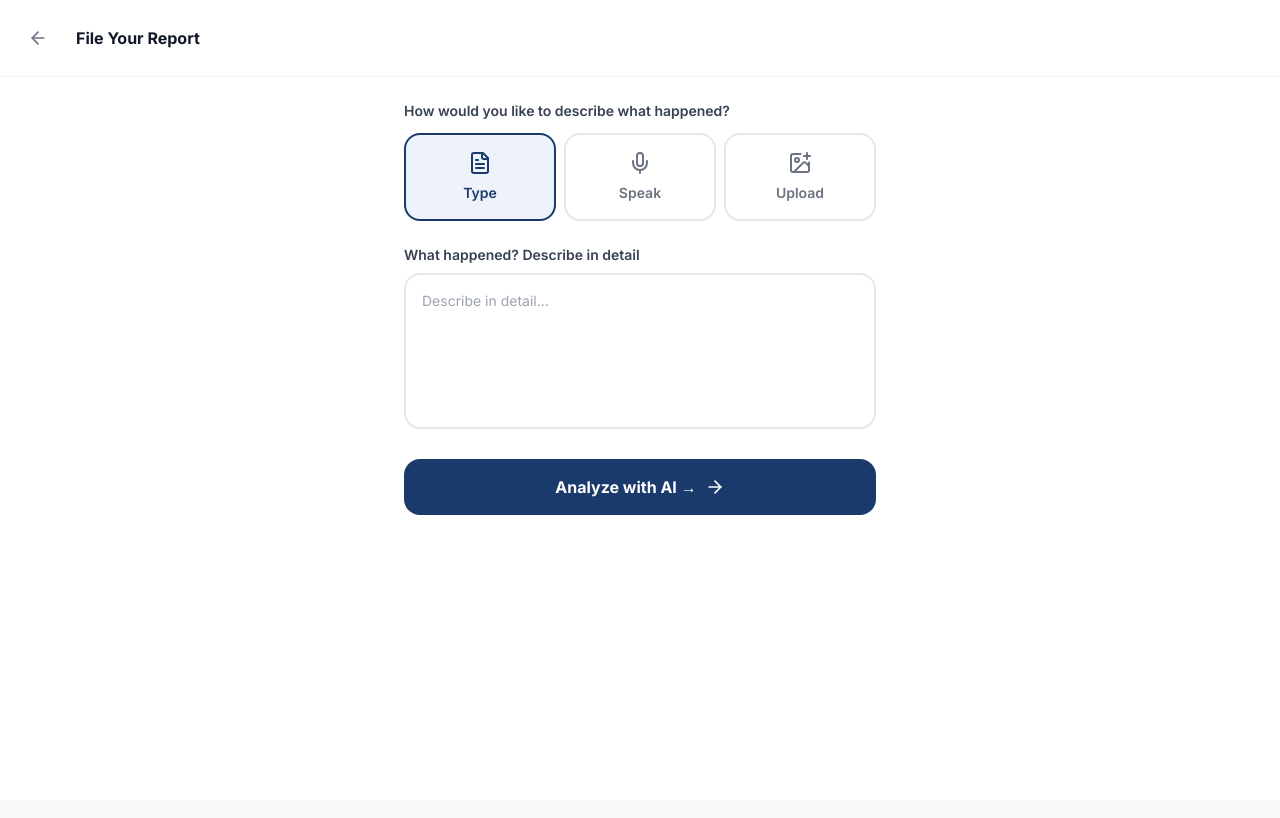
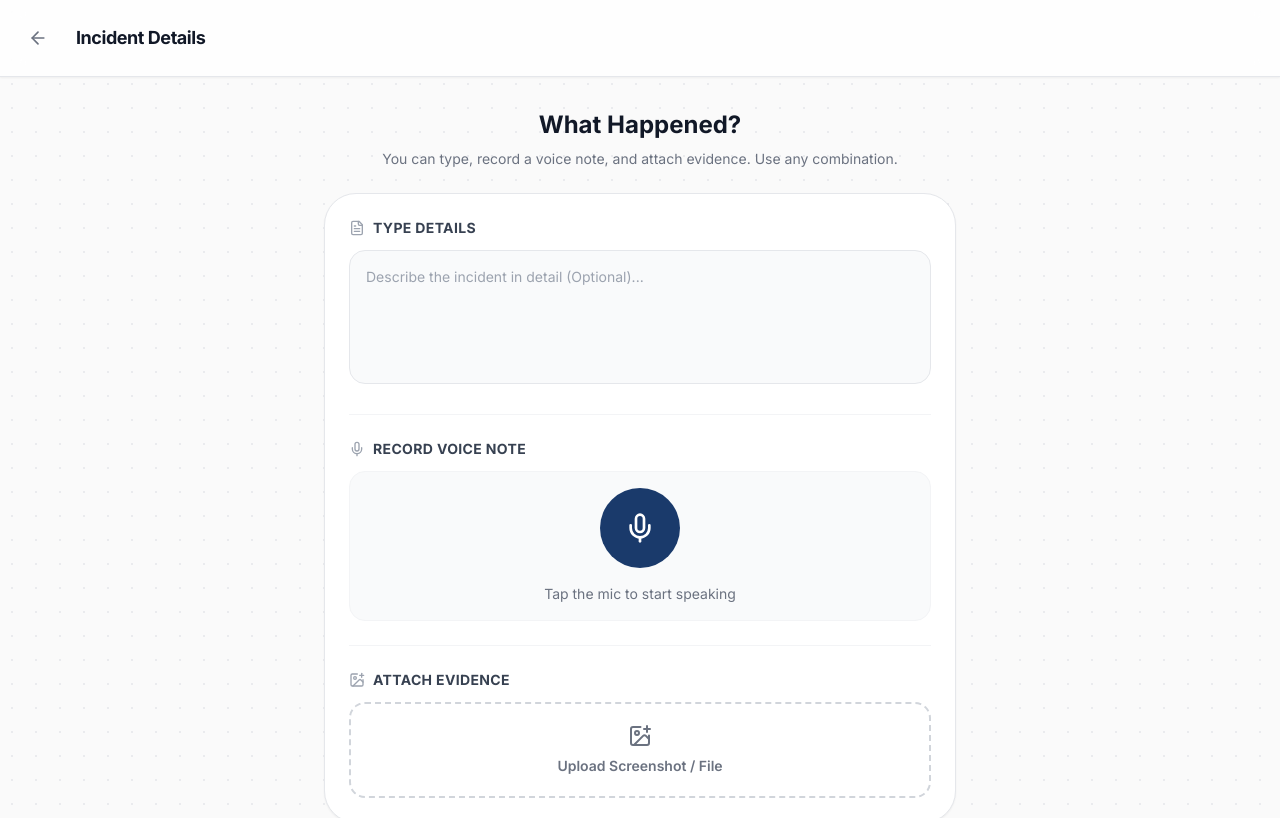
Before and after one commit to amrudhvishal25-ops/samarthan-ai-triage, a Next.js app: page /intake in a window 1280 px wide. Shown: the top 818 px of the page. Built offline with nearby package versions, Linux system fonts and the light colour scheme.

Commit message:
feat: Unified intake form allowing Text + Voice + Image combinations

```diff
--- a/src/app/intake/page.tsx
+++ b/src/app/intake/page.tsx
@@ -1,72 +1,73 @@
 'use client'
 
-import { useState, useRef, useEffect, Suspense } from 'react'
+import React, { useState, useEffect, useRef, Suspense } from 'react'
 import { useRouter, useSearchParams } from 'next/navigation'
 import { motion, AnimatePresence } from 'framer-motion'
-import { Mic, ImagePlus, FileText, ArrowLeft, ArrowRight, AlertCircle, Edit3, CheckCircle2 } from 'lucide-react'
+import {
+  ArrowLeft, ArrowRight, AlertCircle, FileText,
+  Mic, ImagePlus, ShieldAlert, CheckCircle2, X
+} from 'lucide-react'
 import { useTriage } from '@/context/TriageContext'
-import { SCENARIOS, TriageResult } from '@/data/scenarios'
+import { SCENARIOS } from '@/data/scenarios'
 import AudioRecorder from '@/components/AudioRecorder'
 import LoadingTriage from '@/components/LoadingTriage'
-import clsx from 'clsx'
-
-type InputMode = 'voice' | 'screenshot' | 'text'
 
 function IntakeContent() {
   const router = useRouter()
   const searchParams = useSearchParams()
   const categoryParam = searchParams.get('category')
+  const autoStartParam = searchParams.get('autoStart')
   const textParam = searchParams.get('text')
-  const modeParam = searchParams.get('mode') as InputMode | null
-  const autoStartParam = searchParams.get('autoStart')
 
-  const { language, scenarioId, setTriageResult, isLoading, setIsLoading, sharedImage } = useTriage()
+  const { language, scenarioId, setTriageResult, sharedImage, setSharedImage } = useTriage()
   const hi = language === 'hi'
+  const scenario = SCENARIOS.find(s => s.id === scenarioId)
 
-  const [inputMode, setInputMode] = useState<InputMode>('text')
   const [textValue, setTextValue] = useState('')
   const [audioBlob, setAudioBlob] = useState<Blob | null>(null)
   const [imageFile, setImageFile] = useState<File | null>(null)
-  const [error, setError] = useState<string | null>(null)
+
+  const [isLoading, setIsLoading] = useState(false)
+  const [error, setError] = useState('')
   const fileRef = useRef<HTMLInputElement>(null)
   const hasAutoStarted = useRef(false)
 
-  const scenario = scenarioId ? SCENARIOS.find((s) => s.id === scenarioId) : null
+  // Package all modalities and send to AI
+  const handleAIAnalyze = async (forcedText?: string, forcedImg?: File) => {
+    setIsLoading(true)
+    setError('')
+    try {
+      const formData = new FormData()
+      formData.append('language', language)
+      if (categoryParam && categoryParam !== 'auto') {
+        formData.append('fraudType', categoryParam)
+      }
 
-  const handleAIAnalyze = async (overrideText?: string | React.MouseEvent, overrideImage?: File) => {
-    setError(null)
-    const textToSubmit = typeof overrideText === 'string' ? overrideText : textValue
-    const imageToSubmit = overrideImage instanceof File ? overrideImage : imageFile
+      if (scenario) {
+        formData.append('scenarioId', scenario.id)
+      }
 
-    if (!scenarioId) {
-      if (inputMode === 'text' && !textToSubmit.trim()) {
-        setError(hi ? 'कृपया अपना विवरण लिखें।' : 'Please describe what happened.')
-        return
+      const finalTxt = forcedText || textValue
+      if (finalTxt.trim()) {
+        formData.append('text', finalTxt)
       }
-      if (inputMode === 'voice' && !audioBlob) {
-        setError(hi ? 'कृपया पहले रिकॉर्डिंग करें।' : 'Please record your account first.')
-        return
+
+      if (audioBlob) {
+        formData.append('audio', audioBlob, 'recording.webm')
       }
-      if (inputMode === 'screenshot' && !imageToSubmit) {
-        setError(hi ? 'कृपया स्क्रीनशॉट अपलोड करें।' : 'Please upload a screenshot.')
-        return
+
+      const finalImg = forcedImg || imageFile
+      if (finalImg) {
+        formData.append('image', finalImg)
       }
-    }
 
-    setIsLoading(true)
+      const resp = await fetch('/api/triage', {
+        method: 'POST',
+        body: formData
+      })
 
-    try {
-      const fd = new FormData()
-      if (scenarioId) fd.append('scenarioId', scenarioId)
-      if (categoryParam) fd.append('category', categoryParam)
-      if (textToSubmit.trim()) fd.append('textInput', textToSubmit)
-      if (audioBlob) fd.append('audio', audioBlob, 'recording.webm')
-      if (imageToSubmit) fd.append('image', imageToSubmit)
-
-      const resp = await fetch('/api/triage', { method: 'POST', body: fd })
       if (!resp.ok) {
-        const data = await resp.json()
-        throw new Error(data.error || 'Failed to analyze')
+        throw new Error('Failed to process. Please try again.')
       }
 
       const result = await resp.json()
@@ -79,20 +80,11 @@ function IntakeContent() {
     }
   }
 
+  // Pre-fill states from query params / context
   useEffect(() => {
-    let modeChanged = false;
-    if (modeParam && ['text', 'voice', 'screenshot'].includes(modeParam) && modeParam !== inputMode) {
-      setInputMode(modeParam)
-      modeChanged = true;
-      if (modeParam === 'screenshot' && !imageFile && fileRef.current) {
-        setTimeout(() => fileRef.current?.click(), 150)
-      }
-    }
+    const decodedText = textParam ? decodeURIComponent(textParam) : ''
+    if (decodedText && !textValue) setTextValue(decodedText)
 
-    const decodedText = textParam ? decodeURIComponent(textParam) : ''
-    if (decodedText && !textValue) {
-      setTextValue(decodedText)
-    }
     if (sharedImage && !imageFile) {
       setImageFile(sharedImage)
     }
@@ -101,13 +93,9 @@ function IntakeContent() {
       if (decodedText) {
         hasAutoStarted.current = true
         handleAIAnalyze(decodedText)
-      } else if (sharedImage) {
-        hasAutoStarted.current = true
-        handleAIAnalyze(undefined, sharedImage)
       }
     }
-  }, [textParam, modeParam, autoStartParam, sharedImage])
-
+  }, [textParam, autoStartParam, sharedImage])
 
 
   if (isLoading) {
@@ -118,31 +106,26 @@ function IntakeContent() {
     )
   }
 
-  // --- RENDER INPUT STEP ---
-  const inputModes: { id: InputMode; label: string; labelHi: string; Icon: React.ElementType }[] = [
-    { id: 'text', label: 'Type', labelHi: 'टाइप करें', Icon: FileText },
-    { id: 'voice', label: 'Speak', labelHi: 'बोलें', Icon: Mic },
-    { id: 'screenshot', label: 'Upload', labelHi: 'अपलोड करें', Icon: ImagePlus },
-  ]
-
   let categoryLabel = categoryParam
   if (categoryParam === 'auto') categoryLabel = hi ? 'AI ऑटो-डिटेक्ट' : 'AI Auto-Detect'
 
   return (
-    <main className="min-h-screen bg-white flex flex-col pb-10">
-      <div className="flex items-center gap-3 px-5 py-4 border-b border-gray-100 bg-white sticky top-0 z-10">
+    <main className="min-h-screen bg-[#fafafa] flex flex-col pb-20 relative">
+      <div className="absolute inset-0 z-0 opacity-40 pointer-events-none" style={{ backgroundImage: 'radial-gradient(#d1d5db 1px, transparent 1px)', backgroundSize: '24px 24px' }}></div>
+
+      <div className="flex items-center gap-3 px-5 py-4 border-b border-gray-200 bg-white/80 backdrop-blur-md sticky top-0 z-50 shadow-sm">
         <button
           onClick={() => router.back()}
-          className="p-2 rounded-xl hover:bg-gray-100 text-gray-500 transition-colors"
+          className="p-2 rounded-full hover:bg-gray-100 text-gray-500 transition-colors"
         >
           <ArrowLeft className="w-5 h-5" />
         </button>
         <div className="flex-1">
-          <h1 className="font-bold text-gray-900 text-base">
-            {hi ? 'अपनी शिकायत दर्ज करें' : 'File Your Report'}
+          <h1 className="font-bold text-gray-900 text-lg tracking-tight">
+            {hi ? 'शिकायत विवरण' : 'Incident Details'}
           </h1>
           {(scenario || categoryLabel) && (
-            <p className="text-xs text-saffron font-semibold mt-0.5">
+            <p className="text-xs text-blue-600 font-semibold mt-0.5">
               {scenario
                 ? (hi ? `सैंडबॉक्स: ${scenario.titleHi}` : `Sandbox: ${scenario.title}`)
                 : (hi ? `श्रेणी: ${categoryLabel}` : `Category: ${categoryLabel}`)}
@@ -151,14 +134,16 @@ function IntakeContent() {
         </div>
       </div>
 
-      <div className="flex-1 px-5 py-6 space-y-6 max-w-lg mx-auto w-full">
+      <div className="flex-1 px-5 py-8 space-y-8 max-w-2xl mx-auto w-full relative z-10">
+
         {scenario && (
           <motion.div
             initial={{ opacity: 0, y: -10 }}
             animate={{ opacity: 1, y: 0 }}
-            className="bg-civic-blueLight border border-civic-blue/20 rounded-2xl p-4"
+            className="bg-blue-50 border border-blue-200 rounded-2xl p-5 shadow-sm"
           >
-            <p className="text-xs font-bold text-civic-blue mb-1 uppercase tracking-wide">
+            <p className="text-xs font-bold text-blue-600 mb-2 uppercase tracking-wide flex items-center gap-2">
+              <ShieldAlert className="w-4 h-4" />
               {hi ? 'सैंडबॉक्स मोड — काल्पनिक डेटा' : 'Sandbox Mode — Synthetic Data'}
             </p>
             <p className="text-gray-700 text-sm leading-relaxed">
@@ -167,71 +152,85 @@ function IntakeContent() {
           </motion.div>
         )}
 
-        {!scenario && (
-          <div>
-            <label className="block text-sm font-semibold text-gray-700 mb-3">
-              {hi ? 'अपना विवरण कैसे देना चाहेंगे?' : 'How would you like to describe what happened?'}
-            </label>
-            <div className="grid grid-cols-3 gap-2">
-              {inputModes.map(({ id, label, labelHi, Icon }) => (
-                <button
-                  key={id}
-                  onClick={() => setInputMode(id)}
-                  className={clsx(
-                    'flex flex-col items-center gap-2 p-4 rounded-2xl border-2 transition-all font-semibold text-sm',
-                    inputMode === id
-                      ? 'border-civic-blue bg-civic-blueLight text-civic-blue'
-                      : 'border-gray-200 bg-white text-gray-500 hover:border-gray-300'
-                  )}
-                >
-                  <Icon className="w-6 h-6" />
-                  {hi ? labelHi : label}
-                </button>
-              ))}
-            </div>
+        <div className="space-y-6">
+          <div className="text-center mb-6">
+            <h2 className="text-2xl font-bold text-gray-900 mb-2">
+              {hi ? 'क्या हुआ?' : 'What Happened?'}
+            </h2>
+            <p className="text-gray-500 text-sm">
+              {hi ? 'आप टाइप कर सकते हैं, बोल सकते हैं या सबूत (स्क्रीनशॉट) जोड़ सकते हैं।' : 'You can type, record a voice note, and attach evidence. Use any combination.'}
+            </p>
           </div>
-        )}
 
-        <AnimatePresence mode="wait">
-          {(!scenario && inputMode === 'text') || scenario ? (
-            <motion.div key="text" initial={{ opacity: 0 }} animate={{ opacity: 1 }} exit={{ opacity: 0 }}>
-              <label className="block text-sm font-semibold text-gray-700 mb-2">
-                {scenario
-                  ? (hi ? 'या अपना विवरण जोड़ें (वैकल्पिक)' : 'Or add your own details (optional)')
-                  : (hi ? 'क्या हुआ? विस्तार से बताएं' : 'What happened? Describe in detail')}
+          <div className="bg-white rounded-[32px] border border-gray-200 p-6 shadow-sm space-y-6">
+
+            {/* TEXT INPUT */}
+            <div>
+              <label className="flex items-center gap-2 text-sm font-bold text-gray-700 mb-3 uppercase tracking-wide">
+                <FileText className="w-4 h-4 text-gray-400" />
+                {hi ? 'विवरण टाइप करें' : 'Type Details'}
               </label>
               <textarea
                 value={textValue}
                 onChange={(e) => setTextValue(e.target.value)}
-                rows={6}
-                placeholder={hi ? 'विस्तार से बताएं...' : 'Describe in detail...'}
-                className="w-full rounded-2xl border-2 border-gray-200 focus:border-civic-blue focus:outline-none p-4 text-sm text-gray-700 resize-none transition-colors"
+                rows={5}
+                placeholder={hi ? 'विस्तार से बताएं (वैकल्पिक)...' : 'Describe the incident in detail (Optional)...'}
+                className="w-full rounded-2xl border border-gray-200 focus:border-blue-500 focus:ring-4 focus:ring-blue-50 p-4 text-sm text-gray-900 resize-none transition-all outline-none bg-gray-50"
               />
-            </motion.div>
-          ) : null}
+            </div>
 
-          {!scenario && inputMode === 'voice' && (
-            <motion.div key="voice" initial={{ opacity: 0 }} animate={{ opacity: 1 }} exit={{ opacity: 0 }}>
-              <AudioRecorder language={language} onAudioReady={setAudioBlob} />
-            </motion.div>
-          )}
+            <div className="h-px w-full bg-gray-100 my-2"></div>
 
-          {!scenario && inputMode === 'screenshot' && (
-            <motion.div key="screenshot" initial={{ opacity: 0 }} animate={{ opacity: 1 }} exit={{ opacity: 0 }} className="space-y-3">
-              <button
-                onClick={() => fileRef.current?.click()}
-                className={clsx(
-                  'w-full h-36 rounded-2xl border-2 border-dashed flex flex-col items-center justify-center gap-2',
-                  imageFile ? 'border-green-400 bg-green-50 text-green-700' : 'border-gray-300 text-gray-400'
-                )}
-              >
-                <ImagePlus className="w-8 h-8" />
-                <span className="text-sm font-medium">{imageFile ? imageFile.name : (hi ? 'फ़ाइल चुनें' : 'Choose file')}</span>
-              </button>
+            {/* VOICE INPUT */}
+            <div>
+              <label className="flex items-center gap-2 text-sm font-bold text-gray-700 mb-3 uppercase tracking-wide">
+                <Mic className="w-4 h-4 text-gray-400" />
+                {hi ? 'वॉइस नोट रिकॉर्ड करें' : 'Record Voice Note'}
+              </label>
+              <div className="bg-gray-50 rounded-2xl p-4 border border-gray-100">
+                <AudioRecorder language={language} onAudioReady={setAudioBlob} />
+              </div>
+            </div>
+
+            <div className="h-px w-full bg-gray-100 my-2"></div>
+
+            {/* EVIDENCE UPLOAD */}
+            <div>
+              <label className="flex items-center gap-2 text-sm font-bold text-gray-700 mb-3 uppercase tracking-wide">
+                <ImagePlus className="w-4 h-4 text-gray-400" />
+                {hi ? 'सबूत संलग्न करें' : 'Attach Evidence'}
+              </label>
+
+              {imageFile ? (
+                <div className="relative w-full rounded-2xl border border-green-200 bg-green-50 p-4 flex items-center gap-4">
+                  <div className="w-12 h-12 rounded-xl bg-green-100 flex items-center justify-center flex-shrink-0">
+                    <CheckCircle2 className="w-6 h-6 text-green-600" />
+                  </div>
+                  <div className="flex-1 min-w-0">
+                    <p className="text-sm font-semibold text-gray-900 truncate">{imageFile.name}</p>
+                    <p className="text-xs text-green-700 font-medium">Ready for Vault</p>
+                  </div>
+                  <button
+                    onClick={() => { setImageFile(null); setSharedImage(null); }}
+                    className="p-2 hover:bg-green-100 rounded-full text-green-700 transition-colors"
+                  >
+                    <X className="w-5 h-5" />
+                  </button>
+                </div>
+              ) : (
+                <button
+                  onClick={() => fileRef.current?.click()}
+                  className="w-full h-24 rounded-2xl border-2 border-dashed border-gray-300 hover:border-blue-400 hover:bg-blue-50 flex flex-col items-center justify-center gap-2 text-gray-500 hover:text-blue-600 transition-all"
+                >
+                  <ImagePlus className="w-6 h-6" />
+                  <span className="text-sm font-semibold">{hi ? 'स्क्रीनशॉट या फ़ाइल अपलोड करें' : 'Upload Screenshot / File'}</span>
+                </button>
+              )}
               <input ref={fileRef} type="file" accept="image/*,.pdf" className="hidden" onChange={(e) => setImageFile(e.target.files?.[0] || null)} />
-            </motion.div>
-          )}
-        </AnimatePresence>
+            </div>
+
+          </div>
+        </div>
 
         {error && (
           <motion.div initial={{ opacity: 0 }} animate={{ opacity: 1 }} className="flex items-start gap-2 bg-red-50 border border-red-200 rounded-xl p-4 text-red-700 text-sm">
@@ -241,10 +240,11 @@ function IntakeContent() {
         )}
 
         <button
-          onClick={handleAIAnalyze}
-          className="w-full flex items-center justify-center gap-2 rounded-2xl font-bold text-white py-4 text-base bg-civic-blue hover:bg-civic-blueMid transition-all min-h-[56px]"
+          onClick={() => handleAIAnalyze()}
+          disabled={!textValue && !audioBlob && !imageFile && !scenario}
+          className="w-full flex items-center justify-center gap-2 rounded-full font-bold text-white py-5 text-lg bg-gray-900 hover:bg-black transition-all shadow-lg hover:shadow-xl disabled:opacity-50 disabled:cursor-not-allowed"
         >
-          {scenario ? (hi ? 'AI से तैयार करें →' : 'Run AI Triage →') : (hi ? 'AI से जांच करें →' : 'Analyze with AI →')}
+          {scenario ? (hi ? 'AI से तैयार करें →' : 'Run AI Triage →') : (hi ? 'AI विश्लेषण शुरू करें' : 'Analyze with AI')}
           <ArrowRight className="w-5 h-5" />
         </button>
       </div>
--- a/src/app/page.tsx
+++ b/src/app/page.tsx
@@ -39,7 +39,7 @@ export default function Home() {
       setSharedImage(file)
       setScenarioId(null)
       setInputType('screenshot')
-      router.push('/intake?category=auto&autoStart=true')
+      router.push('/intake?category=auto')
     }
   }
 
```
